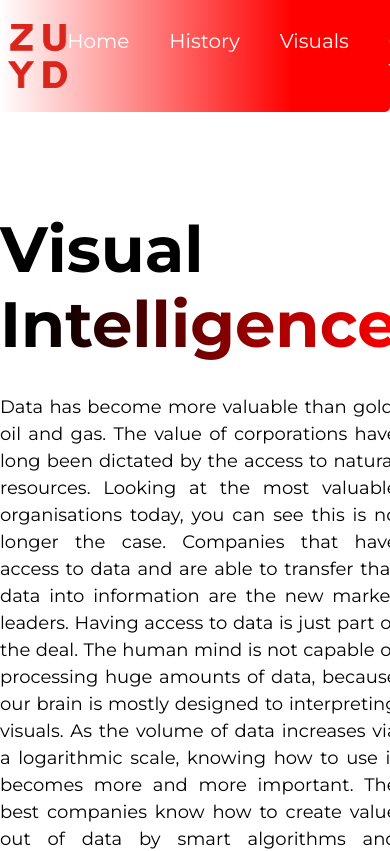
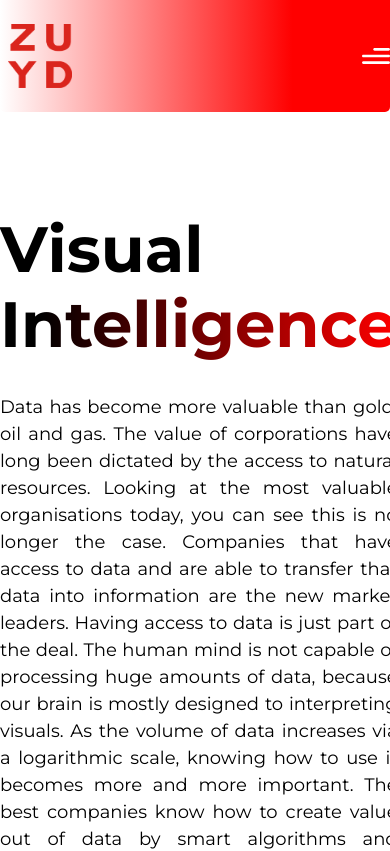
Before and after one commit to RFmax/Visual-Intelligence-Raising-Interest, a React (Vite) app: page / in a window 390 px wide. Shown: the top 851 px of the page. Built offline with nearby package versions, Linux system fonts and the light colour scheme.

Commit message:
navbar fix

```diff
--- a/src/assets/index.js
+++ b/src/assets/index.js
@@ -18,6 +18,8 @@ import nasa_visual from './nasa_visual.png';
 import covid_visual from './covid_visual.png';
 import history_banner from './history_banner.png';
 import program_visualisation from './program_visualisation.png';
+import close from './close.svg';
+import menu from './menu.svg';
 
 export {
     logo,
@@ -39,5 +41,7 @@ export {
     nasa_visual,
     covid_visual,
     history_banner,
-    program_visualisation
+    program_visualisation,
+    close,
+    menu
 }
--- a/src/components/Navbar.jsx
+++ b/src/components/Navbar.jsx
@@ -1,12 +1,16 @@
 import React from 'react';
-import { logo } from '../assets';
+import { useState } from 'react';
+import { logo, close, menu } from '../assets';
 import { navLinks } from '../constants';
 
-const Navbar = () => (
-    <nav className='w-full flex py-6 justify-between items-center navbar bg-gradient rounded-b-[5px]'>
+const Navbar = () => {
+    const [toggle, setToggle] = useState(false);
+
+    return (
+        <nav className='w-full flex py-6 justify-between items-center bg-gradient rounded-b-[5px]'>
         <img src={logo} alt="logo" className='w-[64px] h-[64px] ml-2' />
 
-        <ul className='list-none flex justify-end items-start flex-1'>
+        <ul className='list-none sm:flex hidden justify-end items-start flex-1'>
             {navLinks.map((nav, index) => (
                 <li key={nav.id}
                 className={`font-montserrat font-medium cursor-pointer text-[20px] text-red
@@ -15,11 +19,24 @@ const Navbar = () => (
                 </li>
             ))}
         </ul>
-    </nav>
 
+        <div className='sm:hidden flex flex-1 justify-end items-center'>
+            <img src={toggle ? close : menu } alt="menu" className='w-[28px] h-[28px] object-contain' onClick={() => setToggle((prev) => !prev)} />
+        <div className={`${toggle ? 'flex' : 'hidden'} p-6 bg-[red] absolute top-20 right-0 mx-4 my-2 min-w-[140px] rounded-xl sidebar`}>
+            <ul className='list-none flex-col justify-end items-start flex-1'>
+                {navLinks.map((nav, index) => (
+                    <li key={nav.id}
+                    className={`font-montserrat font-medium cursor-pointer text-[20px] text-red
+                    ${index === navLinks.length - 1 ? "mb-0" : "mb-4"}`}>
+                        <a href={`/${nav.id}`} className='text-white font-medium'>{nav.title}</a>
+                    </li>
+                ))}
+            </ul>
+        </div>
 
-
-)
-
+        </div>
+        </nav>
+    )
+}
 
 export default Navbar
--- a/src/index.css
+++ b/src/index.css
@@ -50,3 +50,30 @@
   height: 700px;
   border: 1px;
 }
+
+.sidebar {
+  -webkit-animation: slide-top 0.5s cubic-bezier(0.25, 0.46, 0.45, 0.94) both;
+  animation: slide-top 0.5s cubic-bezier(0.25, 0.46, 0.45, 0.94) both;
+}
+
+@-webkit-keyframes slide-top {
+  0% {
+    -webkit-transform: translateY(100px);
+    transform: translateY(100px);
+  }
+  100% {
+    -webkit-transform: translateY(0);
+    transform: translateY(0);
+  }
+}
+
+@keyframes slide-top {
+  0% {
+    -webkit-transform: translateY(100px);
+    transform: translateY(100px);
+  }
+  100% {
+    -webkit-transform: translateY(0);
+    transform: translateY(0);
+  }
+}
```
Also changed, not shown: src/assets/close.svg (added), src/assets/menu.svg (added).
